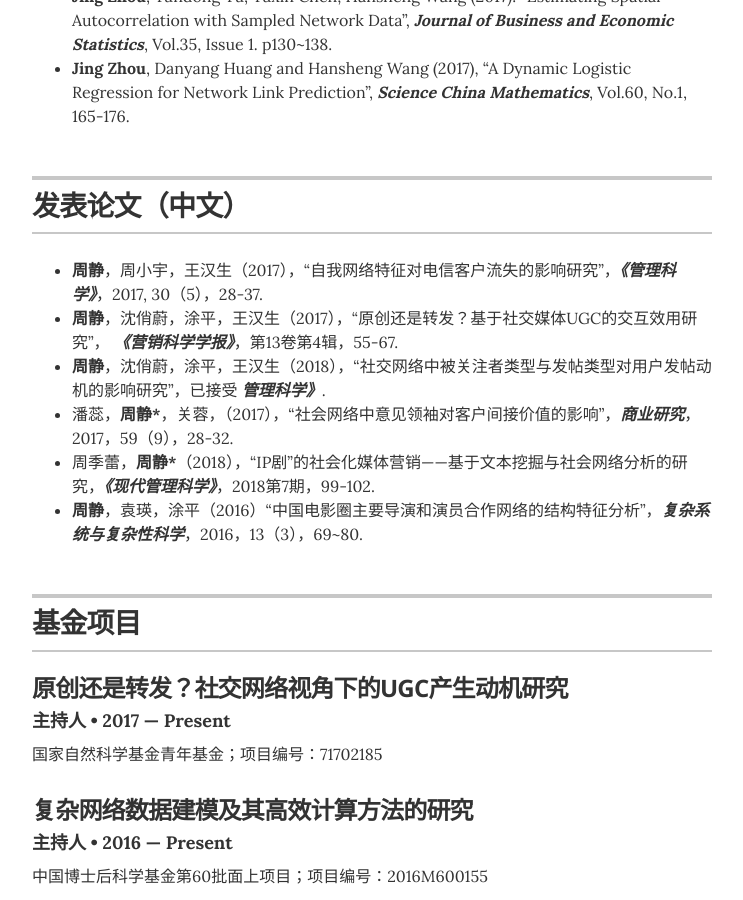
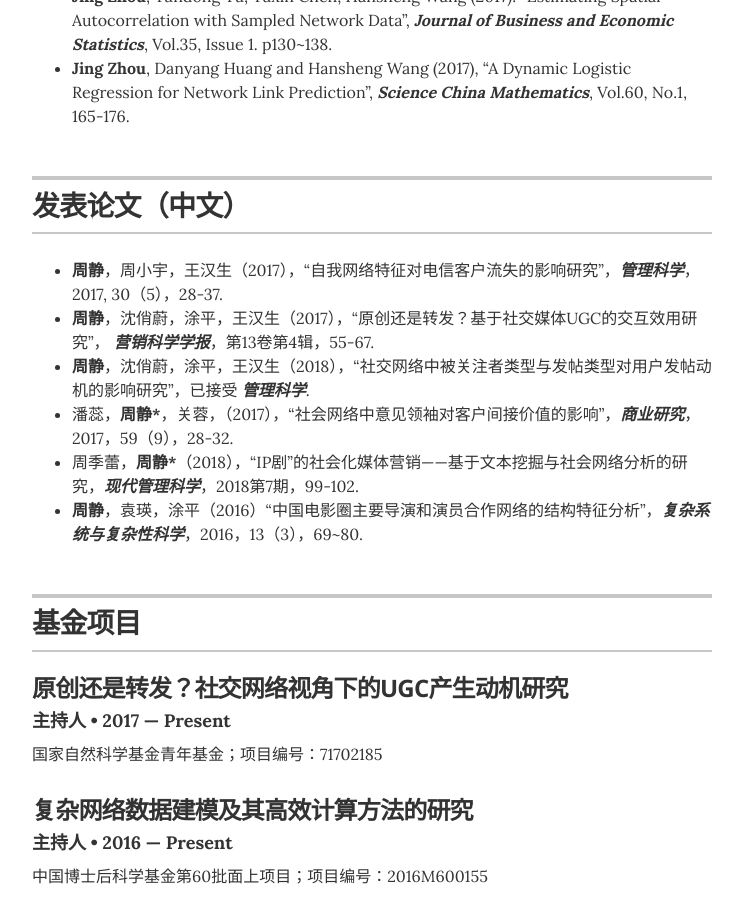
Before and after one commit to appleqiuqiu/appleqiuqiu.github.io, a Jekyll site: the page built from index.html, in a window 1280 px wide and 900 px high, scrolled down 1675 px. Shown: the whole window, without its empty margins (268-1011 px from the left). Built offline with Jekyll 4.4.1, drawn with Linux system fonts in a browser that asks for light colours.

```diff
--- a/_data/skills.yml
+++ b/_data/skills.yml
@@ -1,7 +1,7 @@
 # Skills
-- description: <strong>周静</strong>，周小宇，王汉生（2017），“自我网络特征对电信客户流失的影响研究”，<strong><em>《管理科学》</em></strong>，2017, 30（5），28-37.
-- description: <strong>周静</strong>，沈俏蔚，涂平，王汉生（2017），“原创还是转发？基于社交媒体UGC的交互效用研究”，<strong> <em>《营销科学学报》</em></strong>，第13卷第4辑，55-67.
-- description: <strong>周静</strong>，沈俏蔚，涂平，王汉生（2018），“社交网络中被关注者类型与发帖类型对用户发帖动机的影响研究”，已接受<strong> <em>管理科学》</em></strong>.
+- description: <strong>周静</strong>，周小宇，王汉生（2017），“自我网络特征对电信客户流失的影响研究”，<strong><em>管理科学</em></strong>，2017, 30（5），28-37.
+- description: <strong>周静</strong>，沈俏蔚，涂平，王汉生（2017），“原创还是转发？基于社交媒体UGC的交互效用研究”，<strong> <em>营销科学学报</em></strong>，第13卷第4辑，55-67.
+- description: <strong>周静</strong>，沈俏蔚，涂平，王汉生（2018），“社交网络中被关注者类型与发帖类型对用户发帖动机的影响研究”，已接受<strong> <em>管理科学</em></strong>.
 - description: 潘蕊，<strong>周静*</strong>，关蓉，（2017），“社会网络中意见领袖对客户间接价值的影响”，<strong><em>商业研究</em></strong>， 2017，59（9），28-32.
-- description: 周季蕾，<strong>周静*</strong>（2018），“IP剧”的社会化媒体营销——基于文本挖掘与社会网络分析的研究，<strong><em>《现代管理科学》</em></strong>，2018第7期，99-102.
+- description: 周季蕾，<strong>周静*</strong>（2018），“IP剧”的社会化媒体营销——基于文本挖掘与社会网络分析的研究，<strong><em>现代管理科学</em></strong>，2018第7期，99-102.
 - description: <strong>周静</strong>，袁瑛，涂平（2016）“中国电影圈主要导演和演员合作网络的结构特征分析”，<strong><em>复杂系统与复杂性科学</em></strong>，2016，13（3），69~80.
```
